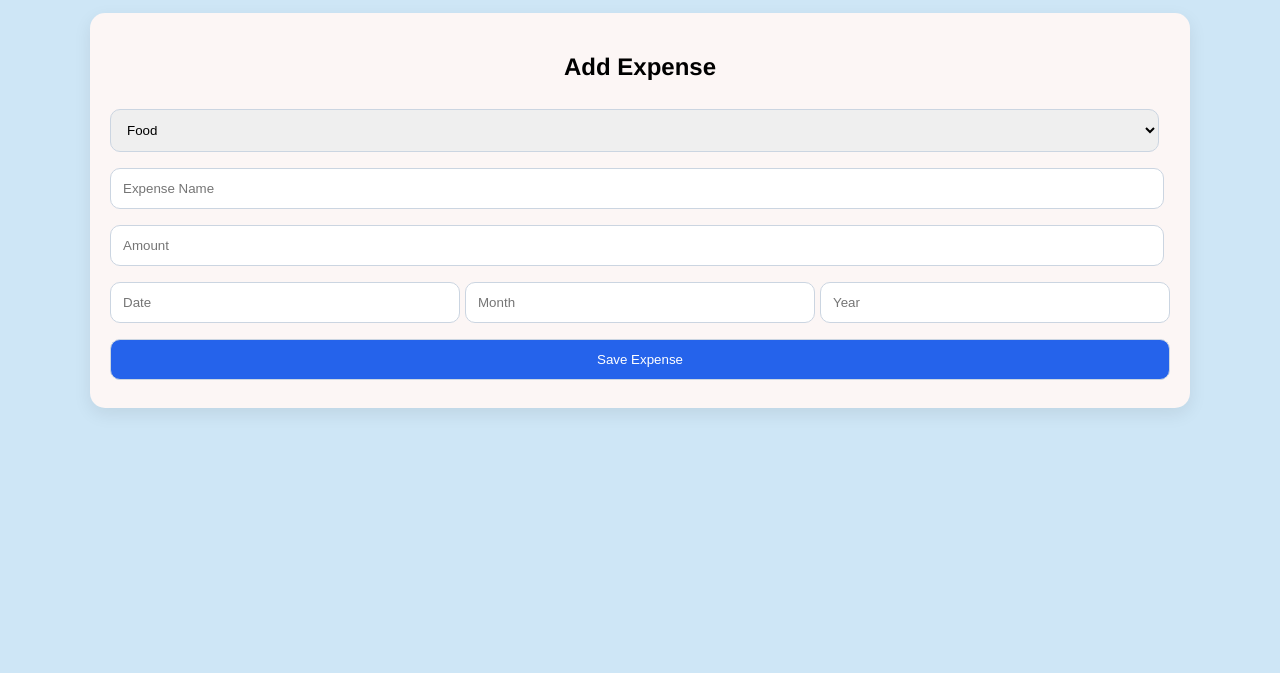
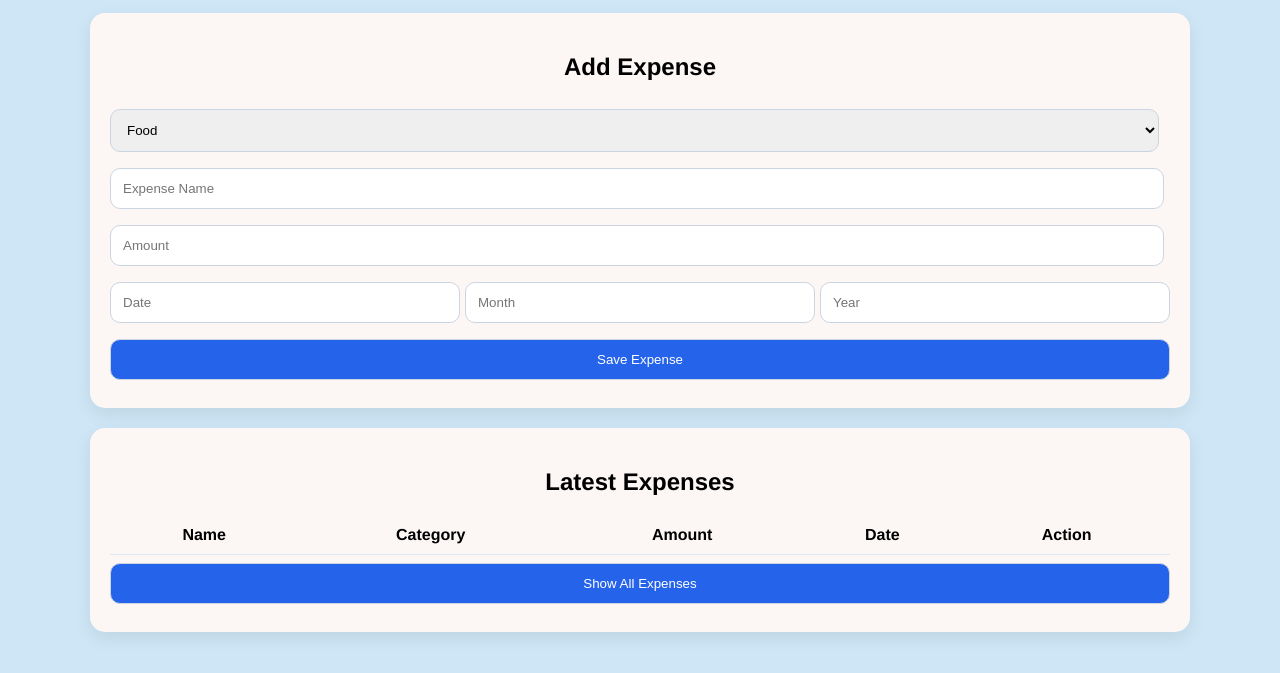
Before and after one commit to harikott1234-netizen/WMO_project, a plain HTML site: page index.html in a window 1280 px wide. Shown: the part 109-782 px from the top of the page. Drawn offline with Linux system fonts and the light colour scheme.

Commit message:
showing latest expenses and allexpenses button

```diff
--- a/index.html
+++ b/index.html
@@ -28,5 +28,21 @@
            </div>
            <button>Save Expense</button>
             </div>
+             <div class="card">
+            <h2>Latest Expenses</h2>
+            <table>
+                <thead>
+                    <tr>
+                        <th>Name</th>
+                        <th>Category</th>
+                        <th>Amount</th>
+                        <th>Date</th>
+                        <th>Action</th>
+                    </tr>
+                </thead>
+                <tbody id="expenseList"></tbody>
+            </table>
+              <button>Show All Expenses</button>
+        </div>
       </body>
       </html>
--- a/style.css
+++ b/style.css
@@ -71,3 +71,13 @@ button {
 button:hover {
     background: #1d4ed8;
 }
+table {
+    width: 100%;
+    border-collapse: collapse;
+}
+
+table th, table td {
+    padding: 10px;
+    border-bottom: 1px solid #e2e8f0;
+    text-align: center;
+}
```
